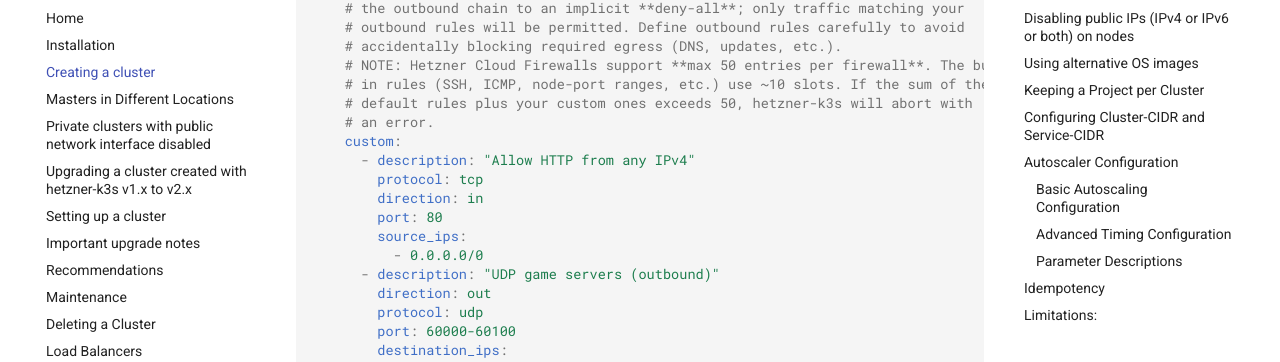
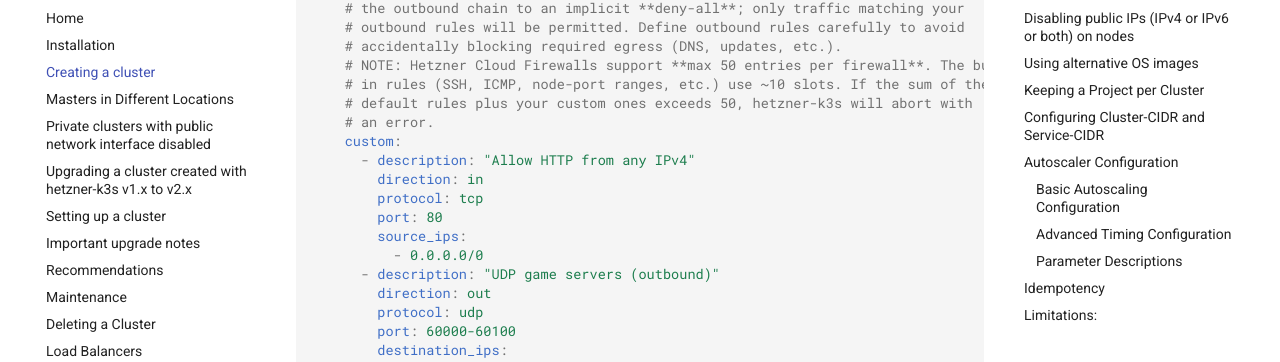
Before and after one commit to vitobotta/hetzner-k3s, an MkDocs documentation site: the page built from docs/Creating_a_cluster.md, in a window 1280 px wide and 900 px high, scrolled down 727 px. Shown: the part 90-452 px from the top of the window. Built offline with MkDocs 1.6.1 and Material for MkDocs 9.7.7, drawn with Linux system fonts in a browser that asks for light colours; comment, search, counter and statistics services are not loaded.

Commit message:
improve custom firewall docs

```diff
--- a/docs/Creating_a_cluster.md
+++ b/docs/Creating_a_cluster.md
@@ -40,8 +40,8 @@
     # an error.
     custom:
       - description: "Allow HTTP from any IPv4"
+        direction: in
         protocol: tcp
-        direction: in
         port: 80
         source_ips:
           - 0.0.0.0/0
```
